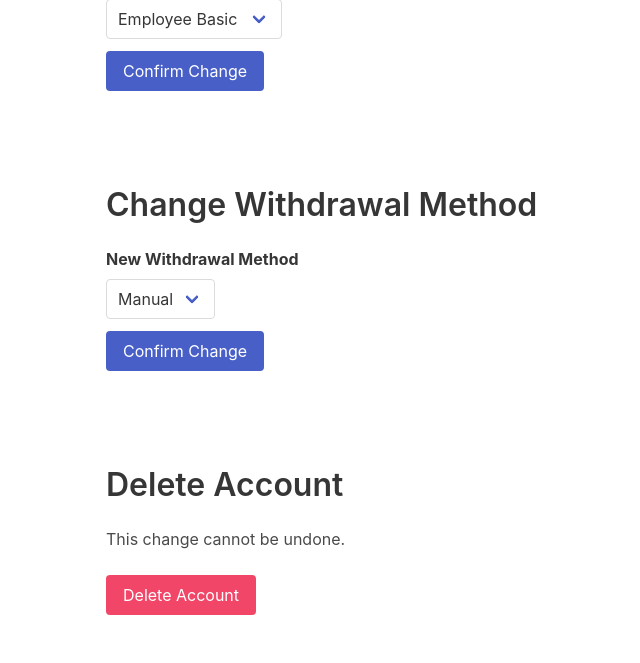
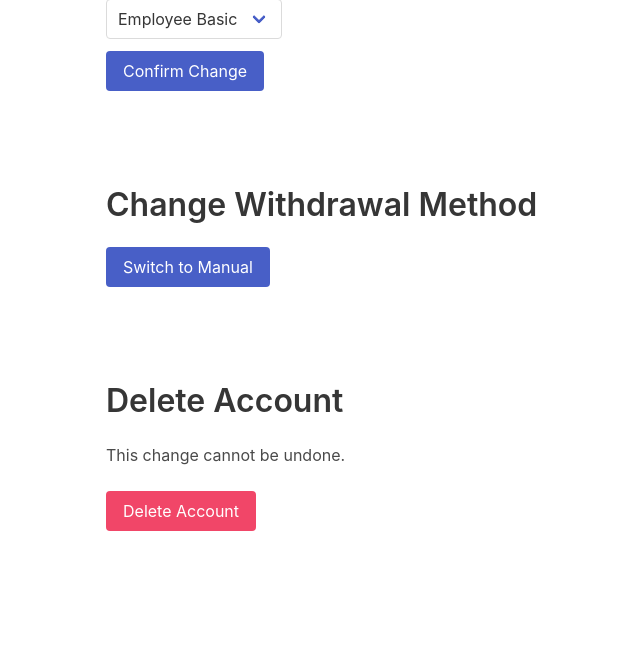
Before and after one commit to gordonpn/web-career-portal-clone, a PHP site: page /profile in a window 1280 px wide. Shown: the part 1235-1898 px from the top of the page, without its empty margins (278-918 px from the left). After the commit the page ends 1766 px from the top, so only its background shows below. Run offline with PHP 8.4, Linux system fonts and the light colour scheme; the visitor is signed in with stand-in values (Sample User, id 1); some libraries are stand-ins or nearby versions.

Commit message:
refactor: changed dropdown to button #6 #13

```diff
--- a/view/profile.php
+++ b/view/profile.php
@@ -121,26 +121,14 @@ if (!isset($_SESSION)) {
         Change Withdrawal Method
       </h1>
       <div class="field">
-        <label class="label">New Withdrawal Method</label>
         <div class="control">
-          <div class="select">
-            <select>
               <?php if ($_SESSION["isAutomatic"]) : ?>
-              <option> Manual </option>
+              <button class="button is-link"> Switch to Manual </button>
               <?php else : ?>
-              <option> Automatic </option>
+                <button class="button is-link"> Switch to Automatic </button>
               <?php endif ?>
-            </select>
-          </div>
         </div>
       </div>
-      <div class="field">
-          <p class="control">
-            <button class="button is-link">
-              Confirm Change
-            </button>
-          </p>
-        </div>
   </section>
   <?php endif; ?>
   <section class="section">
```
